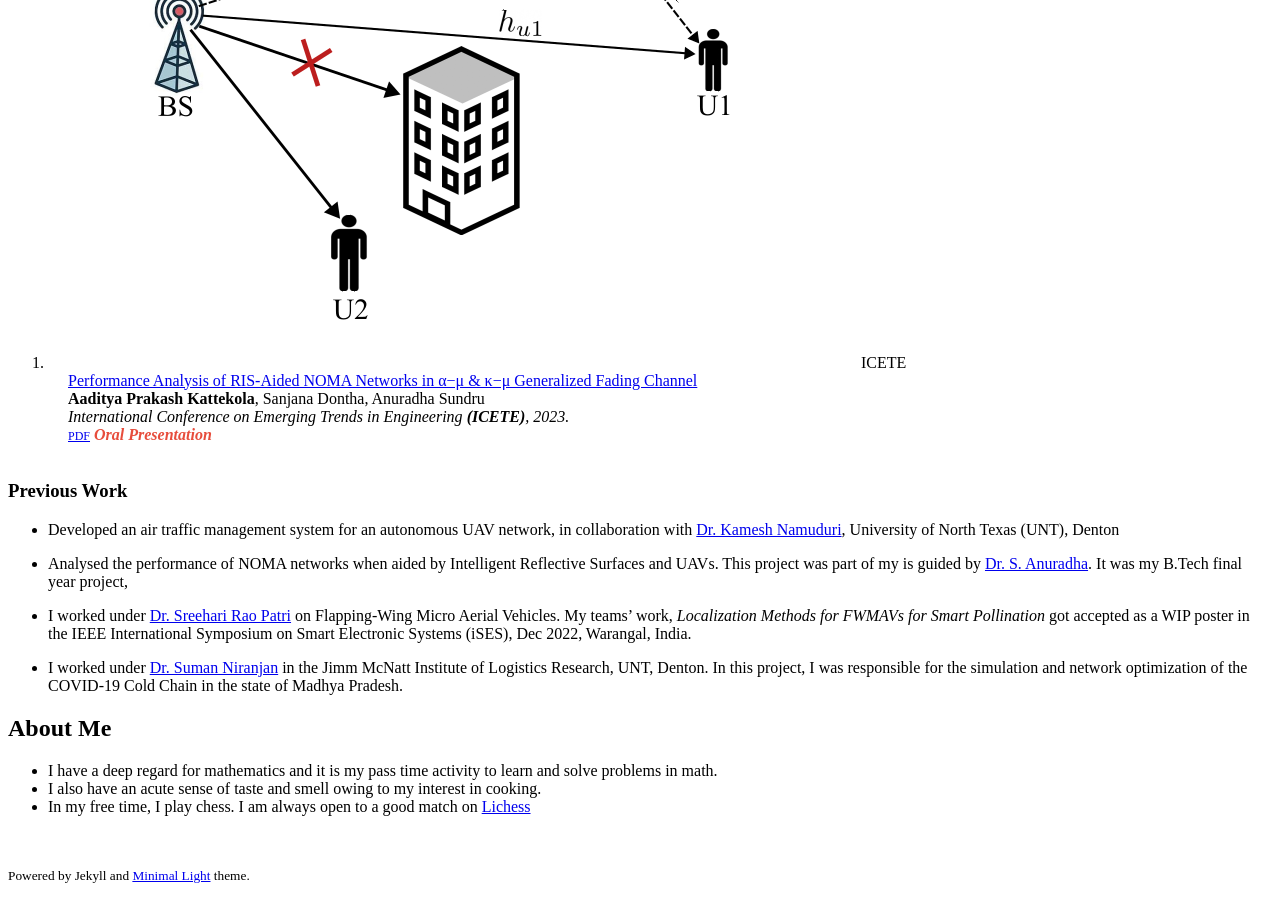
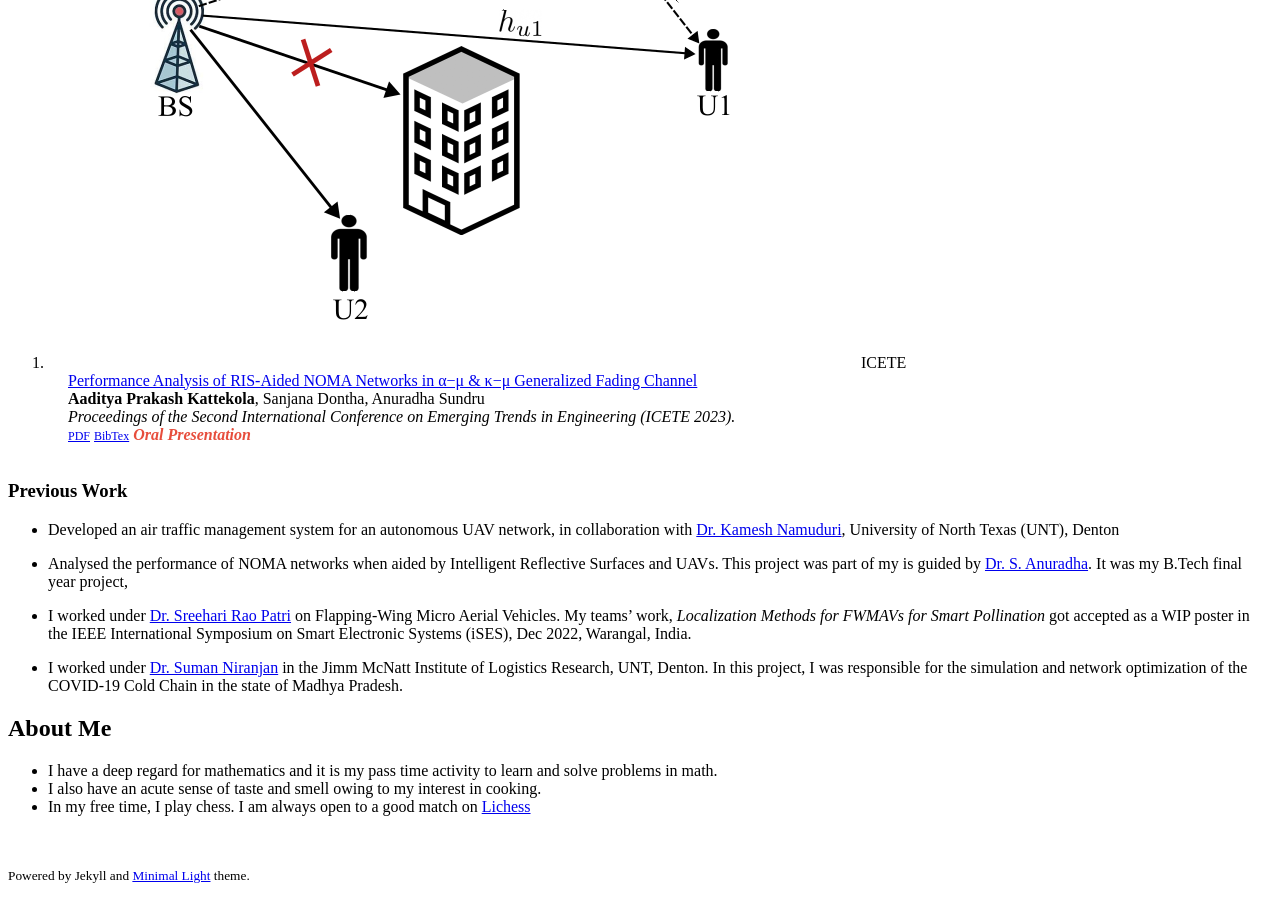
Before and after one commit to Kapi2910/kapi2910.github.io, a Jekyll site: the page built from index.md, in a window 1280 px wide and 900 px high, scrolled down 1857 px. Built offline with Jekyll 4.4.1, drawn with Linux system fonts in a browser that asks for light colours; nearby versions of some CDN libraries; some web fonts are replaced; a style sheet for code colours, icons or effects is not loaded.

Commit message:
MOD AER Publication

```diff
--- a/_data/publications.yml
+++ b/_data/publications.yml
@@ -2,9 +2,9 @@ main:
   - title: Performance Analysis of RIS-Aided NOMA Networks in α−μ & κ−μ Generalized Fading Channel
     authors: <strong>Aaditya Prakash Kattekola</strong>, Sanjana Dontha, Anuradha Sundru
     conference_short: ICETE
-    conference: International Conference on Emerging Trends in Engineering <strong>(ICETE)</strong>, 2023.
-    pdf: https://arxiv.org/pdf/2305.07265.pdf
+    conference: Proceedings of the Second International Conference on Emerging Trends in Engineering (ICETE 2023).
+    pdf: https://www.atlantis-press.com/article/125994205.pdf
     #code: https://github.com/MrGiovanni/ContinualLearning
-    #bibtex: https://bib.yliu.me/MICCAI23.txt
+    bibtex: https://www.atlantis-press.com/proceedings/icete-23/125994205
     image: ./assets/img/publication/RIS.png
     notes: Oral Presentation
```
